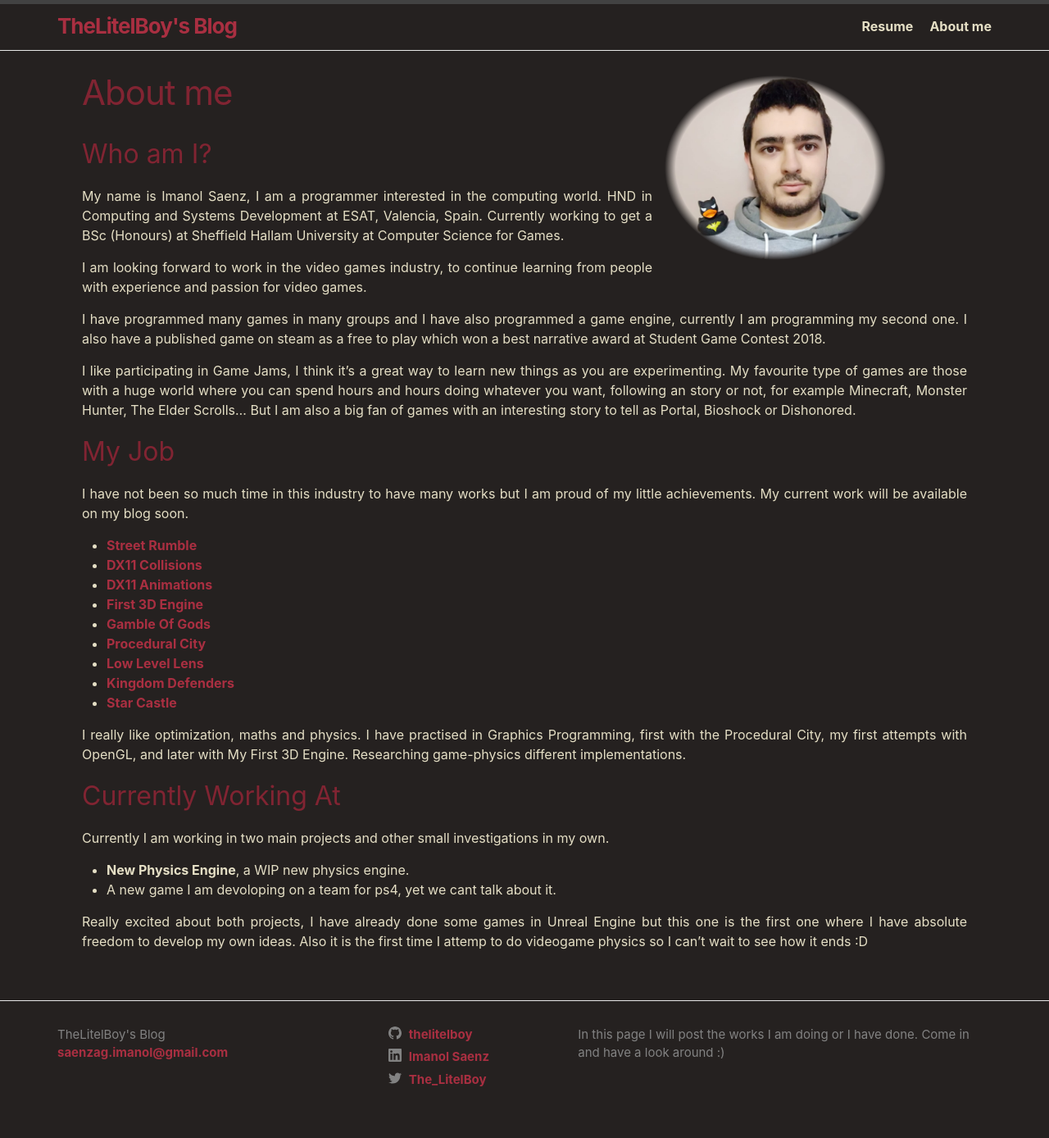
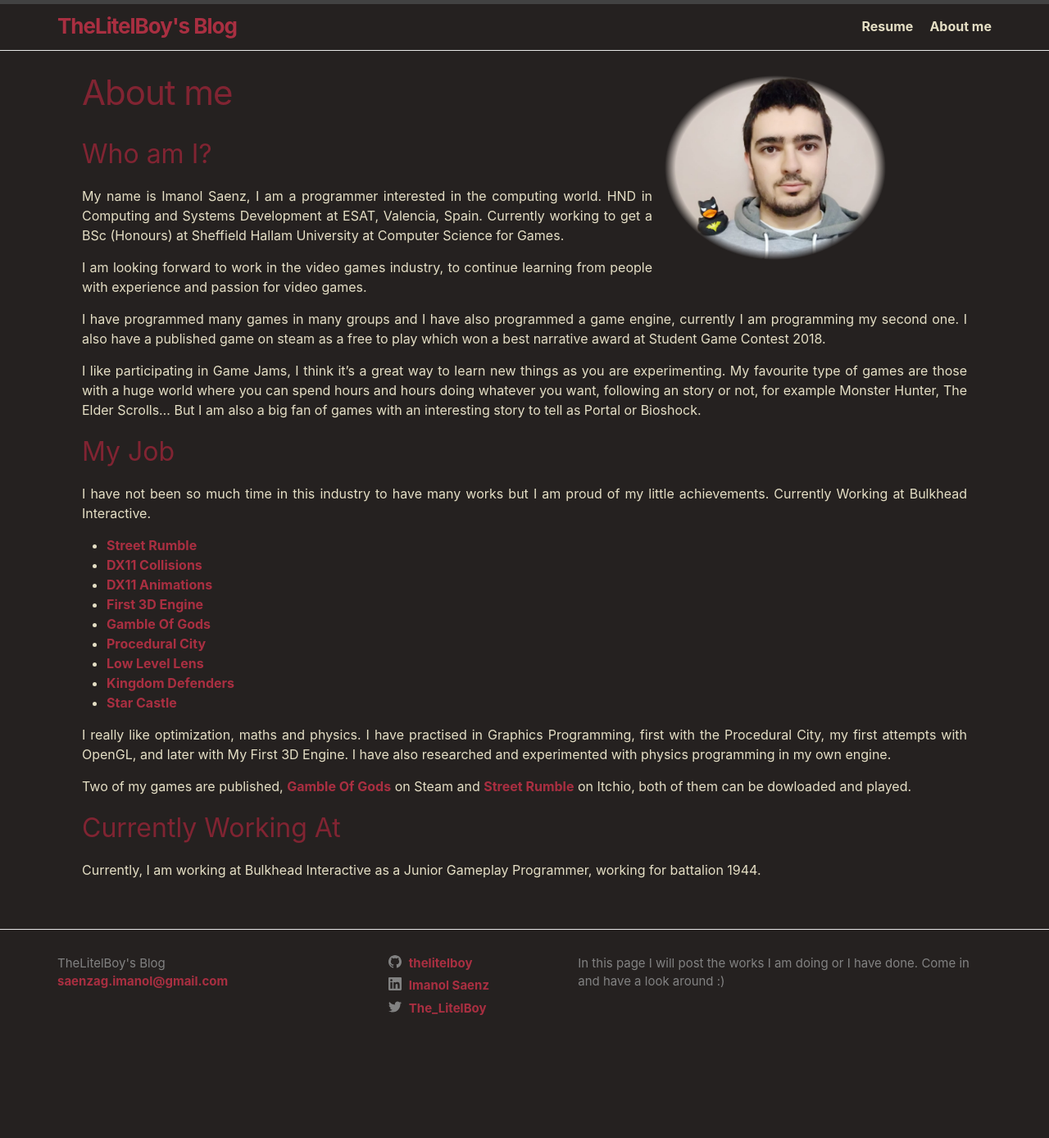
Before and after one commit to thelitelboy/thelitelboy.github.io, a Jekyll site: the page built from about.md, in a window 1280 px wide. Shown: the whole page at 82% size. Built offline with Jekyll 4.4.1, drawn with Linux system fonts in a browser that asks for light colours; after the commit the page ends 1301 px from its top, so only the background shows below that.

```diff
--- a/about.md
+++ b/about.md
@@ -12,10 +12,10 @@ I am looking forward to work in the video games industry, to continue learning f
 
 I have programmed many games in many groups and I have also programmed a game engine, currently I am programming my second one. I also have a published game on steam as a free to play which won a best narrative award at Student Game Contest 2018.
 
-I like participating in Game Jams, I think it’s a great way to learn new things as you are experimenting. My favourite type of games are those with a huge world where you can spend hours and hours doing whatever you want, following an story or not, for example Minecraft, Monster Hunter, The Elder Scrolls... But I am also a big fan of games with an interesting story to tell as Portal, Bioshock or Dishonored.
+I like participating in Game Jams, I think it’s a great way to learn new things as you are experimenting. My favourite type of games are those with a huge world where you can spend hours and hours doing whatever you want, following an story or not, for example Monster Hunter, The Elder Scrolls... But I am also a big fan of games with an interesting story to tell as Portal or Bioshock.
 
 ## My Job
-I have not been so much time in this industry to have many works but I am proud of my little achievements. My current work will be available on my blog soon.
+I have not been so much time in this industry to have many works but I am proud of my little achievements. Currently Working at Bulkhead Interactive.
 
 <ul>
  {% for post in site.posts %}
@@ -25,14 +25,15 @@ I have not been so much time in this industry to have many works but I am proud
  {% endfor %}
 </ul>
 
-I really like optimization, maths and physics. I have practised in Graphics Programming, first with the Procedural City, my first attempts with OpenGL, and later with My First 3D Engine. Researching game-physics different implementations.
+I really like optimization, maths and physics. I have practised in Graphics Programming, first with the Procedural City, my first attempts with OpenGL, and later with My First 3D Engine. I have also researched and experimented with physics programming in my own engine.
+
+Two of my games are published, [Gamble Of Gods][GOG-Link] on Steam and [Street Rumble][SR-Link] on Itchio, both of them can be dowloaded and played.
 
 
 ## Currently Working At
 
-Currently I am working in two main projects and other small investigations in my own.
+Currently, I am working at Bulkhead Interactive as a Junior Gameplay Programmer, working for battalion 1944.
 
-* **New Physics Engine**, a WIP new physics engine.
-* A new game I am devoloping on a team for ps4, yet we cant talk about it.
 
-Really excited about both projects, I have already done some games in Unreal Engine but this one is the first one where I have absolute freedom to develop my own ideas. Also it is the first time I attemp to do videogame physics so I can't wait to see how it ends :D
+[GOG-Link]: https://thelitelboy.github.io/2018/06/11/Gamble-Of-Gods.html
+[SR-Link]: https://thelitelboy.github.io/2019/05/01/PSGame.html
```
Also changed, not shown: Resume.md (+7 -4 lines), _includes/resume.html (+10 -12 lines), 2 other files.
